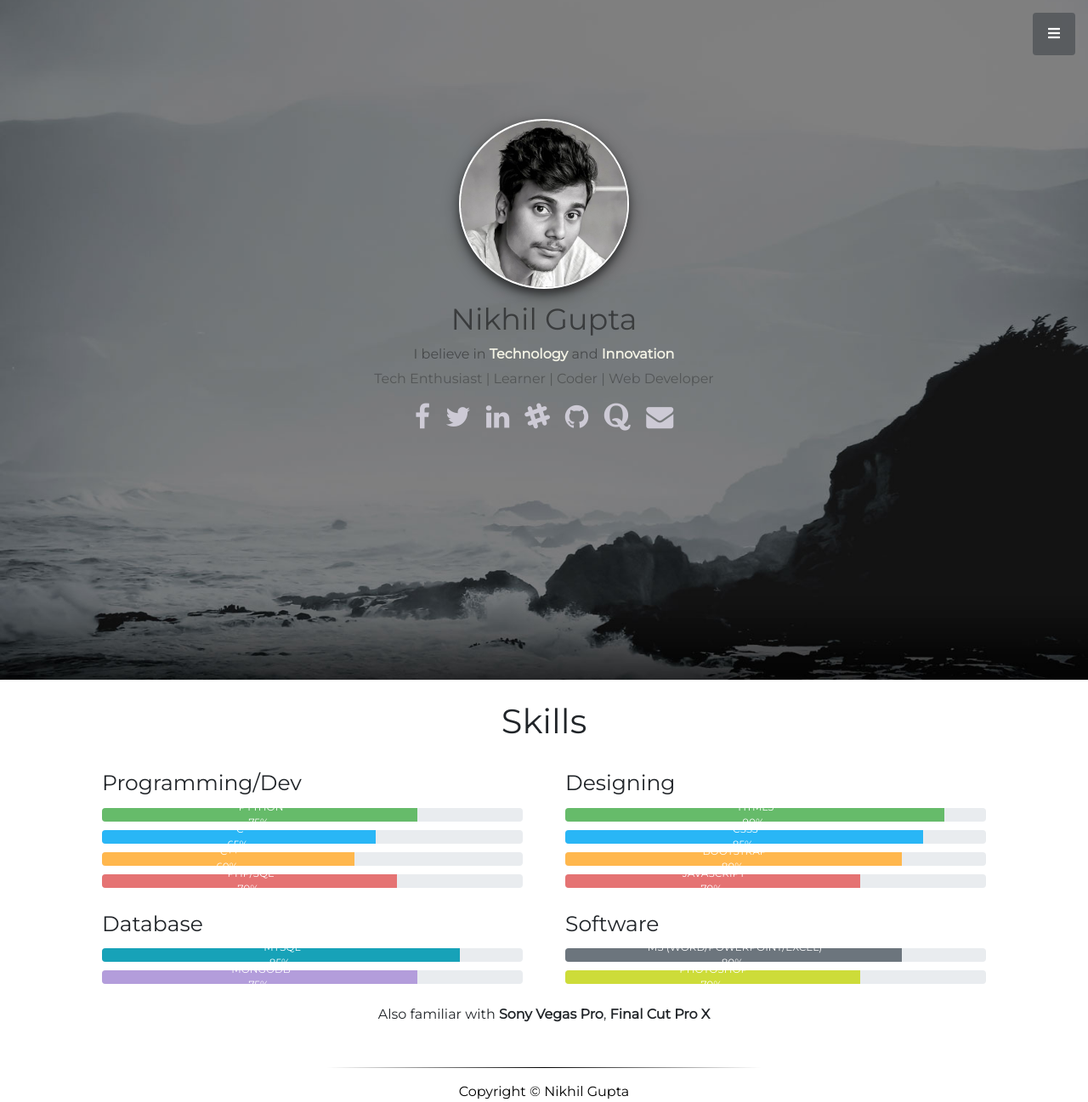
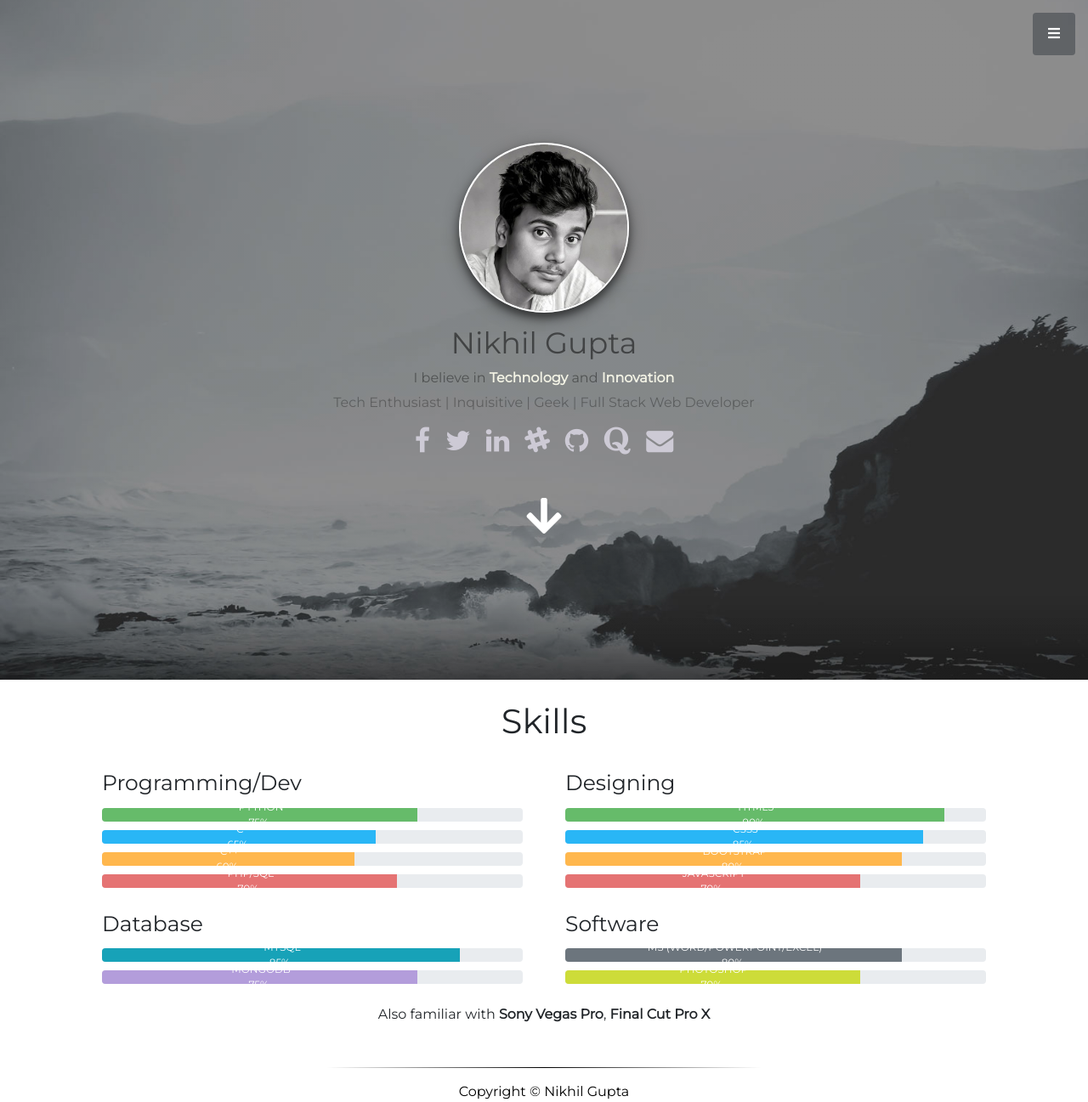
Before and after one commit to nguptaa/personal, a PHP site: page / in a window 1280 px wide. Shown: the whole page at 85% size. Run offline with PHP 8.4, Linux system fonts and the light colour scheme.

Commit message:
Modifications

```diff
--- a/assets/css/style.css
+++ b/assets/css/style.css
@@ -1,13 +1,20 @@
-html{
+html {
   height: 100%;
   width: 100%;
 }
 
-body{
+body {
   position: relative;
   width: 100%;
   margin: 0;
   font-family: 'Montserrat', sans-serif;
+}
+a,
+a:hover,
+a:active,
+a:visited,
+a:focus {
+  text-decoration: none;
 }
 
 /* Side Menu */
@@ -21,7 +28,7 @@ body{
   transition: all 0.4s ease 0s;
   -webkit-transform: translateX(250px);
   transform: translateX(250px);
-  background: #1D809F;
+  background: rgba(0, 0, 0, 0.8);
   border-left: 1px solid rgba(255, 255, 255, 0.1);
 }
 
@@ -100,131 +107,154 @@ body{
   background: #343a40;
 }
 
-.first{
-  padding-top: 140px;
-  height: 100vh;
-  min-height: 400px;
+.masthead {
+  min-height: 30rem;
+  position: relative;
+  display: table;
+  width: 100%;
+  height: auto;
+  padding-top: 8rem;
+  padding-bottom: 8rem;
+  background: -webkit-gradient(linear, left top, right top, from(rgba(255, 255, 255, 0.1)), to(rgba(255, 255, 255, 0.1))), url('../img/intro-bg.jpg');
+  background: linear-gradient(90deg, rgba(255, 255, 255, 0.1) 0%, rgba(255, 255, 255, 0.1) 100%), url('../img/intro-bg.jpg');
+  background-position: center center;
+  background-repeat: no-repeat;
   background-size: cover;
-  background-image: url('../img/intro-bg.jpg');
-  background-position: center;
 }
 
-.link{
+.masthead h1 {
+  font-size: 4rem;
+  margin: 0;
+  padding: 0;
+}
+
+@media (min-width: 992px) {
+  .masthead {
+    height: 100vh;
+
+  }
+
+  .masthead h1 {
+    font-size: 5.5rem;
+  }
+}
+
+.tagline a{
+  color: #ffffff;
+  margin-top: 45px;
+
+}
+.tagline a:hover {
+  transform: scale(1.5);
+  transition: transform 0.2s;
+}
+.link {
   margin-right: 1px;
 }
 
-.fa{
+.fa {
   color: #cdcad5;
 }
 
-.fa:hover{
+.fa:hover {
   color: white;
 }
 
-.avatar{
-  /*position: relative;
-  margin: auto;
-  display: block;
-  bottom: 605px;*/
-  position: relative;
-  display: block;
-  height: 100vh;
-  min-height: 400px;
-}
 
-.rounded-circle{
+.rounded-circle {
   border: 2px solid white;
   box-shadow: 0 6px 8px 0 rgba(0, 0, 0, 0.4), 0 6px 20px 0 rgba(0, 0, 0, 0.4);
 }
 
-h3{
+h3 {
   margin-top: 15px;
   margin-bottom: 10px;
   font-size: 35px;
   color: rgba(0, 0, 0, 0.5);
 }
 
-.highlight{
+.highlight {
   color: #f3f3e5;
 }
 
-h6{
+h6 {
   color: rgba(0, 0, 0, 0.4);
 }
 
-.key{
+.key {
   color: rgba(0, 0, 0, 0.3);
 }
 
-.social{
+.social {
   margin: -7px;
 }
 
-.content{
+.content {
   margin: 25px;
 }
 
-.progress{
+.progress {
   margin: 10px;
 }
 
-.skillbar{
+.skillbar {
   margin: 10px;
   font-size: 25px;
 }
 
-.pull-left{
+.pull-left {
   float: left;
   padding-left: 3px;
 }
 
-.pull-right{
+.pull-right {
   float: right;
   padding-right: 3px;
 }
 
-.green{
+.green {
   background-color: #66BB6A;
 }
 
-.blue{
+.blue {
   background-color: #29B6F6;
 }
 
-.yellow{
+.yellow {
   background-color: #FFB74D;
 }
 
-.red{
+.red {
   background-color: #e57373;
 }
 
-.purple{
+.purple {
   background-color: #B39DDB;
 }
 
-.cyan{
+.cyan {
   background-color: #CDDC39;
 }
 
-hr{
+hr {
   margin-top: 50px;
   position: relative;
   top: 0;
   border: 0;
   height: 1px;
   width: 40%;
-  background-image: linear-gradient(to right, rgba(0, 0, 0, 0), black , rgba(0, 0, 0, 0));
+  background-image: linear-gradient(to right, rgba(0, 0, 0, 0), black, rgba(0, 0, 0, 0));
 }
 
-.footer{
+.footer {
   -moz-align-self: -moz-flex-end;
   -webkit-align-self: -webkit-flex-end;
   -ms-align-self: -ms-flex-end;
-  background-color: rgba(0,0,0,0);
+  background-color: rgba(0, 0, 0, 0);
   color: black;
   text-align: center;
 }
+
 .scroll-to-top {
   position: fixed;
   right: 15px;
--- a/index.html
+++ b/index.html
@@ -37,8 +37,7 @@
 
 </head>
 
-<body>
-
+<body id="page-top">
 
   <!-- Navigation -->
   <a class="menu-toggle rounded" href="#">
@@ -46,10 +45,7 @@
   </a>
   <nav id="sidebar-wrapper">
     <ul class="sidebar-nav">
-      <!-- <li class="sidebar-brand">
-      <a class="js-scroll-trigger" href="#page-top">Start Bootstrap</a>
-    </li> -->
-      <li class="sidebar-nav-item">
+      <li class="sidebar-brand">
       <a class="js-scroll-trigger" href="#page-top">Home</a>
     </li>
       <li class="sidebar-nav-item">
@@ -69,21 +65,14 @@
   <!-- particles body  -->
   <!-- <div id="particles-js"></div> -->
 
-  <!-- header img -->
-  <section class="first">
-    <div class="intro-overlay"></div>
-    <!-- container open -->
-    <div class="container">
-      <div class="row">
-        <!-- Nikhil avatar -->
-        <div class="col-lg-12">
-          <div class="d-block mb-4">
-            <div class="avatar text-center">
+  <!-- Header -->
+  <header class="masthead d-flex">
+    <div class="container text-center my-auto avatar">
       <img src="assets/img/avatar.jpg" class="img-fluid rounded-circle" width="200" height="200" />
       <h3 id="about">Nikhil Gupta</h3>
       <h6>I believe in <b class="highlight">Technology</b> and <b class="highlight">Innovation</b></h6>
       <p class="key">
-                Tech Enthusiast | Learner | Coder | Web Developer
+        Tech Enthusiast | Inquisitive | Geek | Full Stack Web Developer
       </p>
 
       <!-- social icons -->
@@ -97,12 +86,12 @@
               data-toggle="tooltip" data-placement="bottom" title="Twitter"></i></a>
         </li>
         <li class="nav-item social">
-                  <a class="nav-link" href="https://www.linkedin.com/in/nikhil-gupta-aab490140" target="_blank"><i
-                      class="fa fa-linkedin fa-2x" data-toggle="tooltip" data-placement="bottom" title="LinkedIn"></i></a>
+          <a class="nav-link" href="https://www.linkedin.com/in/nikhil-gupta-aab490140" target="_blank"><i class="fa fa-linkedin fa-2x"
+              data-toggle="tooltip" data-placement="bottom" title="LinkedIn"></i></a>
         </li>
         <li class="nav-item social">
-                  <a class="nav-link" href="https://www.slack.com" target="_blank"><i class="fa fa-slack fa-2x"
-                      data-toggle="tooltip" data-placement="bottom" title="Slack"></i></a>
+          <a class="nav-link" href="https://www.slack.com" target="_blank"><i class="fa fa-slack fa-2x" data-toggle="tooltip"
+              data-placement="bottom" title="Slack"></i></a>
         </li>
         <li class="nav-item social">
           <a class="nav-link" href="https://www.github.com/nguptaa" target="_blank"><i class="fa fa-github fa-2x"
@@ -117,13 +106,13 @@
               data-toggle="tooltip" data-placement="bottom" title="Email"></i></a>
         </li>
       </ul>
+<div class="tagline">
+  <a class="js-scroll-trigger fas fa-arrow-down fa-3x" href="#about"></a>
 </div>
     </div>
-        </div>
-      </div>
-    </div>
+  </header>
 
-  </section>
+
 
   <!-- content -->
 
```
Also changed, not shown: assets/img/intro-bg2.jpg (renamed from assets/img/Optimized-bg.jpg). Lines whose indentation alone changed are shown as unchanged.
